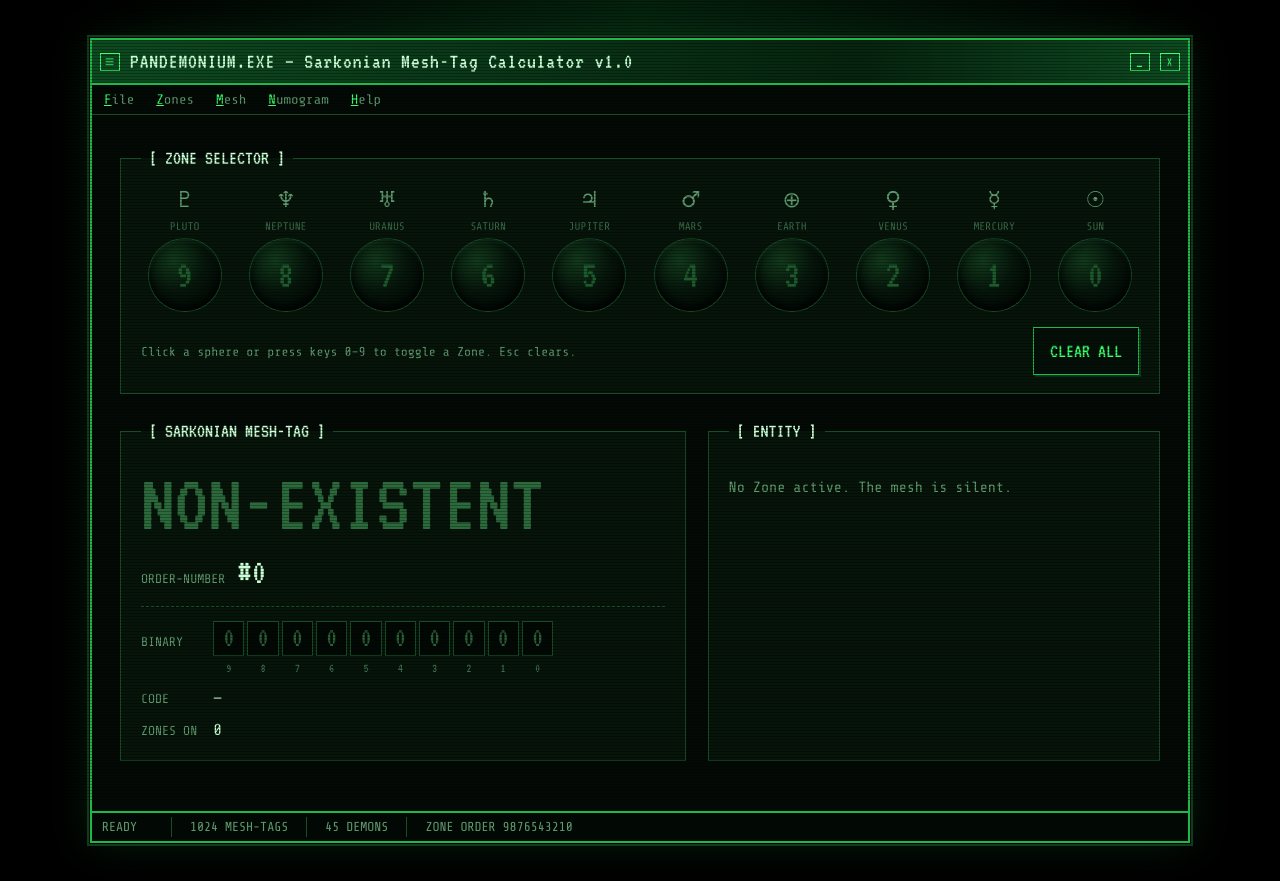
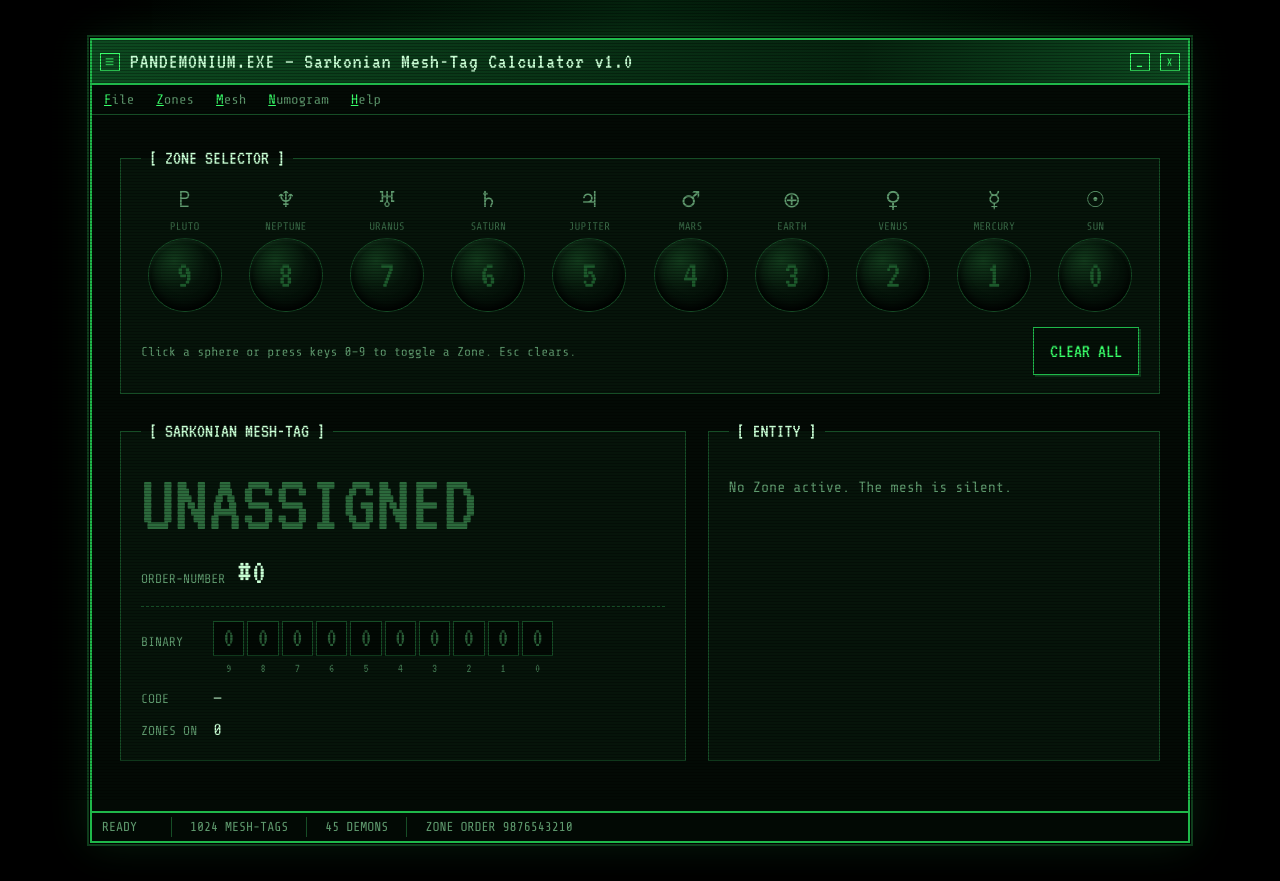
Before and after one commit to Alektryon/sarkonian, a plain HTML site: page index.html in a window 1280 px wide. Drawn offline with nearby package versions, Linux system fonts and the light colour scheme.

Commit message:
Change tag text from 'NON-EXISTENT' to 'UNASSIGNED'

```diff
--- a/index.html
+++ b/index.html
@@ -103,7 +103,7 @@ dd{margin:0;color:var(--pale)}
     <div class="out">
       <fieldset>
         <legend>[ SARKONIAN MESH-TAG ]</legend>
-        <div class="tag null" id="tag">NON-EXISTENT</div>
+        <div class="tag null" id="tag">UNASSIGNED</div>
         <div class="orow"><span class="olab">Order-number</span><span class="ord" id="ord">#0</span></div>
         <div class="sec">
           <dl>
@@ -210,7 +210,7 @@ function render(){
   });
 
   const tag = $("tag");
-  if (n === 0) { tag.textContent = "NON-EXISTENT"; tag.classList.add("null"); }
+  if (n === 0) { tag.textContent = "UNASSIGNED"; tag.classList.add("null"); }
   else { tag.textContent = String(n - 1).padStart(4, "0"); tag.classList.remove("null"); }
   $("ord").textContent = "#" + n;
   $("bin").innerHTML = [...bits].map(b => `<b class="${b==='1'?'on':''}">${b}</b>`).join('') + ORDER.map(z => `<i>${z}</i>`).join('');
```
